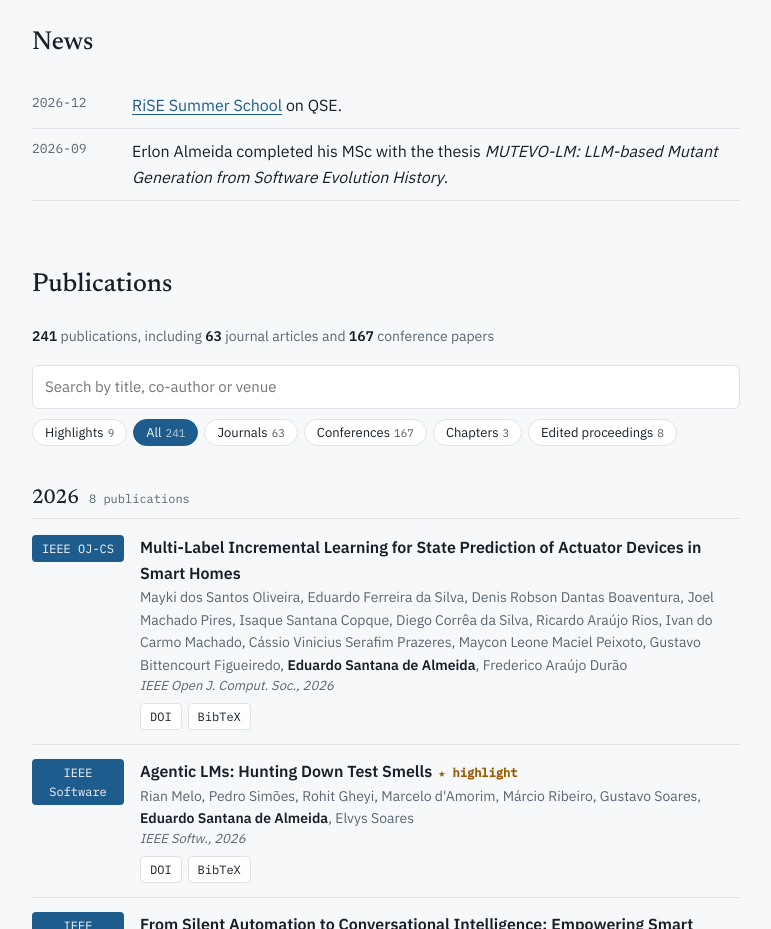
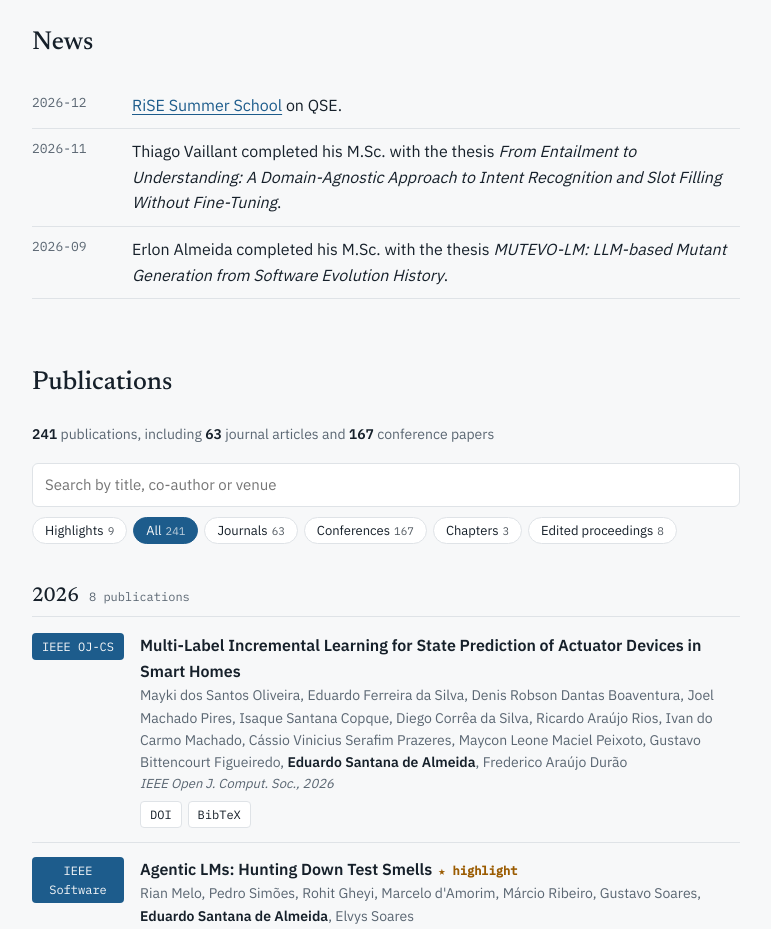
Before and after one commit to eduardosalmeida/eduardosalmeida.github.io, a plain HTML site: page index.html in a window 1280 px wide. Shown: the part 1380-2309 px from the top of the page, without its empty margins (436-1207 px from the left). Drawn offline with Linux system fonts and the light colour scheme.

Commit message:
Atualizacoes na secao news.

```diff
--- a/index.html
+++ b/index.html
@@ -236,6 +236,7 @@ footer { border-top: 1px solid var(--rule); padding-top: 18px; color: var(--mute
       <h2><span data-i18n="n-news">Novidades</span></h2>
       <ul class="news">
         <li><time>2026-12</time><span data-i18n="nw2"><a href="https://riselabs-ufba.github.io/riss/index.html" target="_blank" rel="noopener">RiSE Summer School</a> on QSE.</span></li>
+        <li><time>2026-11</time><span data-i18n="nw3">Thiago Vaillant concluiu o mestrado com a dissertação <em>From Entailment to Understanding: A Domain-Agnostic Approach to Intent Recognition and Slot Filling Without Fine-Tuning</em>.</span></li>
         <li><time>2026-09</time><span data-i18n="nw1">Erlon Almeida concluiu o mestrado com a dissertação <em>MUTEVO-LM: LLM-based Mutant Generation from Software Evolution History</em>.</span></li>
       </ul>
     </section>
@@ -338,7 +339,8 @@ const EN = {
   t2d: "I study how to design and evolve families of systems from reusable artifacts, with architectures that balance variability, quality and cost.",
   t3d: "I use a range of research methods to understand how people actually build software, what makes them effective, and how to turn evidence into better practice.",
   nw2: "<a href='https://riselabs-ufba.github.io/riss/index.html' target='_blank' rel='noopener'>RiSE Summer School</a> on QSE.",
-  nw1: "Erlon Almeida completed his MSc with the thesis <em>MUTEVO-LM: LLM-based Mutant Generation from Software Evolution History</em>.",
+  nw3: "Thiago Vaillant completed his M.Sc. with the thesis <em>From Entailment to Understanding: A Domain-Agnostic Approach to Intent Recognition and Slot Filling Without Fine-Tuning</em>.",
+  nw1: "Erlon Almeida completed his M.Sc. with the thesis <em>MUTEVO-LM: LLM-based Mutant Generation from Software Evolution History</em>.",
   "search-label": "Search publications", "f-high": "Highlights", "f-all": "All", "f-journal": "Journals", "f-conf": "Conferences", "f-chapter": "Chapters", "f-edit": "Edited proceedings",
   "pub-source": "List generated from DBLP.",
   join1: "I am looking for undergraduate, M.Sc. and Ph.D. students, as well as postdocs, interested in the research areas above.",
```
